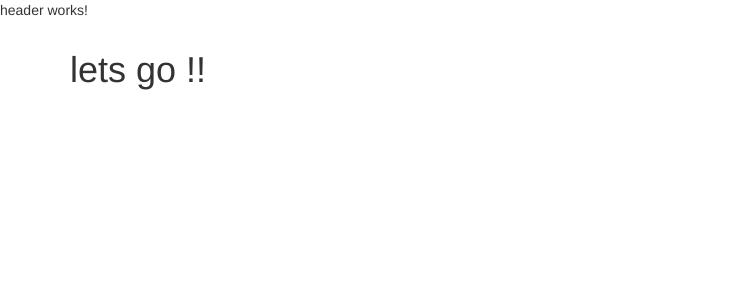
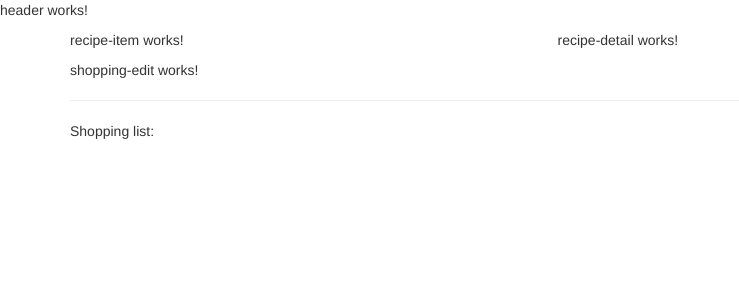
Before and after one commit to edu-aguilar/angular4-first-project, an Angular app: page / in a window 1280 px wide. Shown: the top 300 px of the page, without its empty margins (0-739 px from the left). Built offline with nearby package versions, Linux system fonts and the light colour scheme.

Commit message:
[FEAT] first approach of components structure.

```diff
--- a/src/app/app.component.html
+++ b/src/app/app.component.html
@@ -3,7 +3,10 @@
 <div class="container">
   <div class="row">
     <div class="col-xs-12">
-    <h1>lets go !!</h1>
+
+    <app-recipes></app-recipes>
+    <app-shop></app-shop>
+
     </div>
   </div>
 </div>
--- a/src/app/features/recipes/recipe-list/recipe-list.component.html
+++ b/src/app/features/recipes/recipe-list/recipe-list.component.html
@@ -1,3 +1 @@
-<p>
-  recipe-list works!
-</p>
+<app-recipe-item></app-recipe-item>
--- a/src/app/features/recipes/recipes.component.html
+++ b/src/app/features/recipes/recipes.component.html
@@ -1,3 +1,8 @@
-<p>
-  recipes works!
-</p>
+<div class="row">
+  <div class="col-md-5">
+    <app-recipe-list></app-recipe-list>
+  </div>
+  <div class="col-md-7">
+    <app-recipe-detail></app-recipe-detail>
+  </div>
+</div>
--- a/src/app/features/shop/shop.component.html
+++ b/src/app/features/shop/shop.component.html
@@ -1,3 +1 @@
-<p>
-  shop works!
-</p>
+<app-shopping-list></app-shopping-list>
--- a/src/app/features/shop/shopping-list/shopping-list.component.html
+++ b/src/app/features/shop/shopping-list/shopping-list.component.html
@@ -1,3 +1,7 @@
-<p>
-  shopping-list works!
-</p>
+<div class="row">
+  <div class="col-xs-10">
+    <app-shopping-edit></app-shopping-edit>
+    <hr>
+    <p>Shopping list:</p>
+  </div>
+</div>
```
